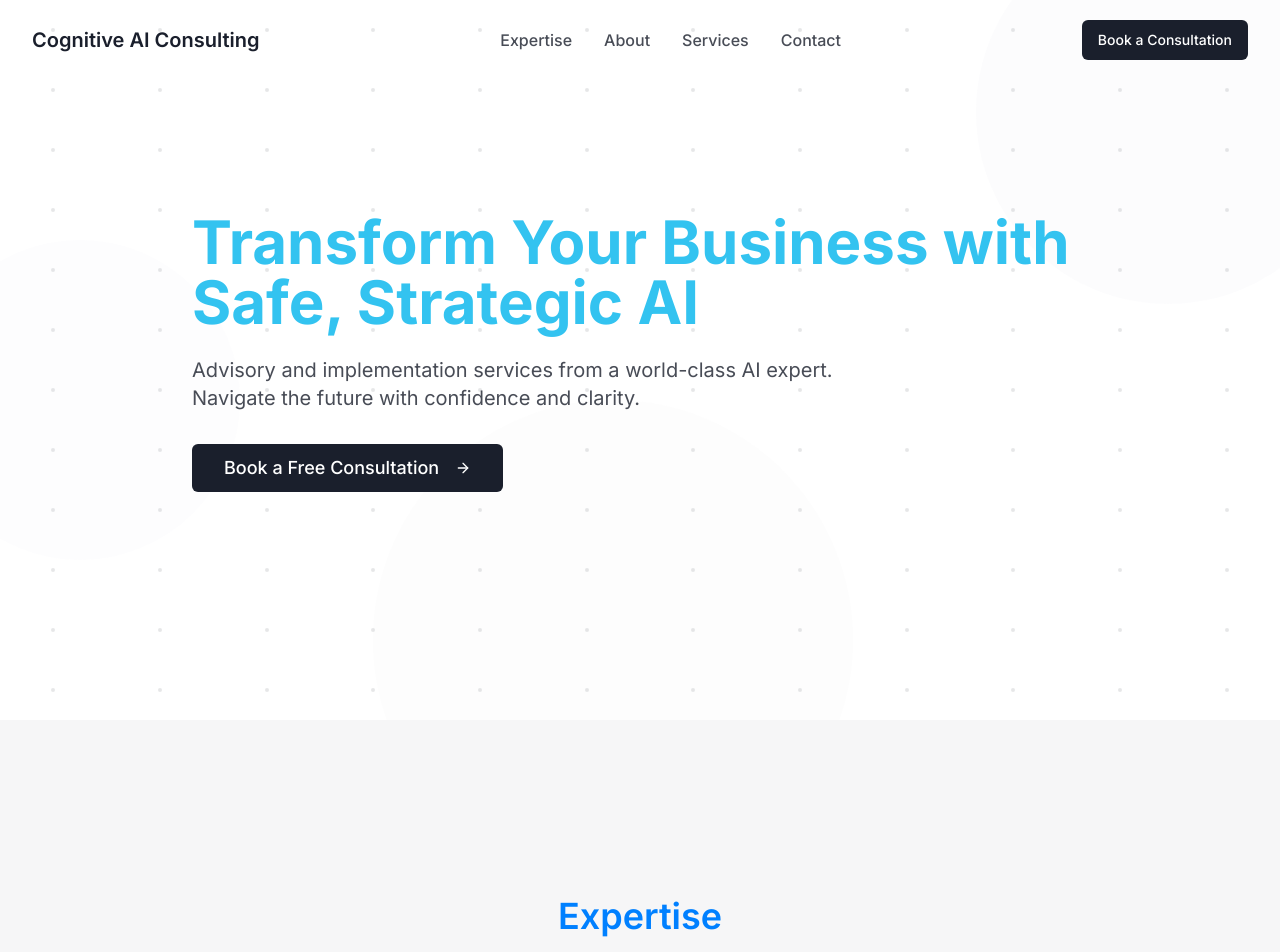
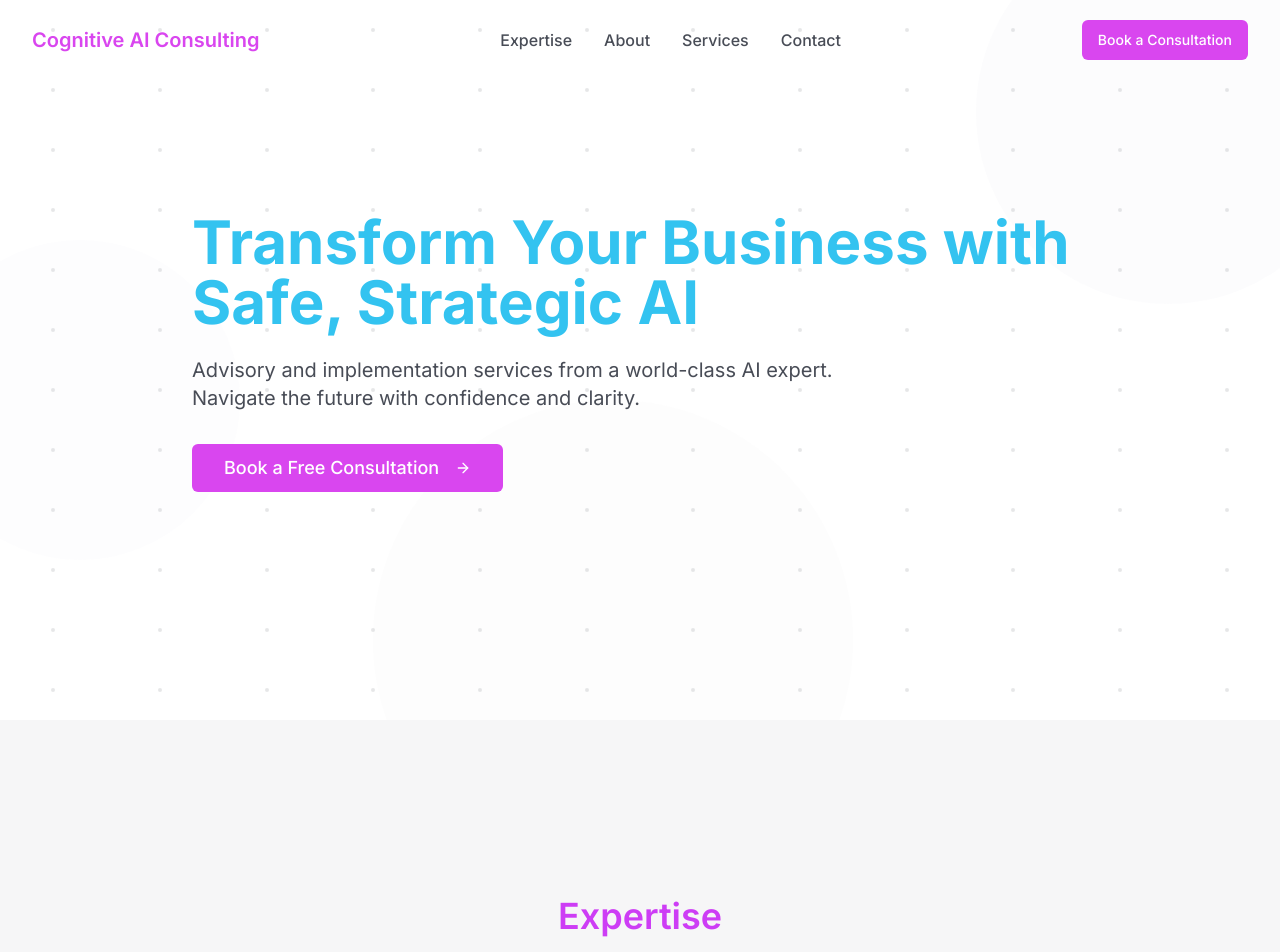
Before and after one commit to claushorn/Cognitive-AI-Consulting, a React (Vite) app: page / in a window 1280 px wide. Shown: the top 952 px of the page. Built offline with nearby package versions, Linux system fonts and the light colour scheme.

Commit message:
Change button and header colors
Update button and header text colors to a pinkish/dark-reddish color.

```diff
--- a/src/components/layout/Navbar.tsx
+++ b/src/components/layout/Navbar.tsx
@@ -38,7 +38,7 @@ const Navbar = () => {
       <div className="max-w-7xl mx-auto px-4 sm:px-6 lg:px-8">
         <div className="flex items-center justify-between">
           <div className="flex-shrink-0">
-            <Link to="/" className="font-semibold text-xl text-charcoal">
+            <Link to="/" className="font-semibold text-xl text-accent-pink">
               Cognitive AI Consulting
             </Link>
           </div>
@@ -74,7 +74,7 @@ const Navbar = () => {
           <div className="hidden md:block">
             <Button
               onClick={() => scrollToSection("contact")}
-              className="bg-charcoal hover:bg-charcoal/90 text-white"
+              className="bg-accent-pink hover:bg-accent-pink/90 text-white"
             >
               Book a Consultation
             </Button>
@@ -128,7 +128,7 @@ const Navbar = () => {
             <div className="px-3 py-3">
               <Button
                 onClick={() => scrollToSection("contact")}
-                className="w-full bg-charcoal hover:bg-charcoal/90 text-white"
+                className="w-full bg-accent-pink hover:bg-accent-pink/90 text-white"
               >
                 Book a Consultation
               </Button>
--- a/src/components/sections/ContactSection.tsx
+++ b/src/components/sections/ContactSection.tsx
@@ -51,7 +51,7 @@ const ContactSection = () => {
                   onChange={(e) => setName(e.target.value)}
                   placeholder="Your name"
                   required
-                  className="w-full border-gray-200 focus:border-charcoal focus:ring-charcoal"
+                  className="w-full border-gray-200 focus:border-accent-pink focus:ring-accent-pink"
                 />
               </div>
 
@@ -66,7 +66,7 @@ const ContactSection = () => {
                   onChange={(e) => setEmail(e.target.value)}
                   placeholder="your.email@example.com"
                   required
-                  className="w-full border-gray-200 focus:border-charcoal focus:ring-charcoal"
+                  className="w-full border-gray-200 focus:border-accent-pink focus:ring-accent-pink"
                 />
               </div>
 
@@ -80,14 +80,14 @@ const ContactSection = () => {
                   onChange={(e) => setMessage(e.target.value)}
                   placeholder="Tell me about your project or questions"
                   required
-                  className="w-full border-gray-200 focus:border-charcoal focus:ring-charcoal min-h-[150px]"
+                  className="w-full border-gray-200 focus:border-accent-pink focus:ring-accent-pink min-h-[150px]"
                 />
               </div>
 
               <Button
                 type="submit"
                 disabled={isSubmitting}
-                className="w-full bg-charcoal hover:bg-charcoal/90 text-white"
+                className="w-full bg-accent-pink hover:bg-accent-pink/90 text-white"
               >
                 {isSubmitting ? "Sending..." : "Send Message"}
               </Button>
@@ -98,7 +98,7 @@ const ContactSection = () => {
           <div className="flex flex-col items-start justify-center animate-on-scroll">
             <div className="bg-light-gray p-8 rounded-lg w-full">
               <div className="flex items-center mb-6">
-                <Calendar className="h-6 w-6 text-charcoal mr-3" />
+                <Calendar className="h-6 w-6 text-accent-pink mr-3" />
                 <h3 className="text-xl font-semibold text-charcoal">Prefer a conversation?</h3>
               </div>
               <p className="text-charcoal/70 mb-6">
@@ -106,7 +106,7 @@ const ContactSection = () => {
               </p>
               <Button
                 onClick={() => window.open("https://calendly.com", "_blank")}
-                className="w-full bg-white border border-charcoal text-charcoal hover:bg-light-gray"
+                className="w-full bg-white border border-accent-pink text-accent-pink hover:bg-light-gray"
               >
                 Schedule a Consultation
               </Button>
--- a/src/components/sections/HeroSection.tsx
+++ b/src/components/sections/HeroSection.tsx
@@ -43,7 +43,7 @@ const HeroSection = () => {
           <div className="animate-fade-in" style={{ animationDelay: "0.4s" }}>
             <Button
               onClick={scrollToContact}
-              className="bg-charcoal hover:bg-charcoal/90 text-white text-lg px-8 py-6"
+              className="bg-accent-pink hover:bg-accent-pink/90 text-white text-lg px-8 py-6"
             >
               Book a Free Consultation
               <ArrowRight className="ml-2 h-5 w-5" />
--- a/src/index.css
+++ b/src/index.css
@@ -16,7 +16,7 @@
     --popover: 0 0% 100%;
     --popover-foreground: 222.2 84% 4.9%;
 
-    --primary: 210 100% 50%;
+    --primary: 287 90% 60%; /* Updated to match our pinkish color */
     --primary-foreground: 210 40% 98%;
 
     --secondary: 210 40% 96.1%;
--- a/tailwind.config.ts
+++ b/tailwind.config.ts
@@ -1,4 +1,3 @@
-
 import type { Config } from "tailwindcss";
 
 export default {
@@ -66,6 +65,7 @@ export default {
 				charcoal: '#1A1F2C',
 				'light-gray': '#F6F6F7',
 				'accent-blue': '#33C3F0',
+				'accent-pink': '#D946EF', // Adding our new pinkish/dark-reddish color
 			},
 			borderRadius: {
 				lg: 'var(--radius)',
```
